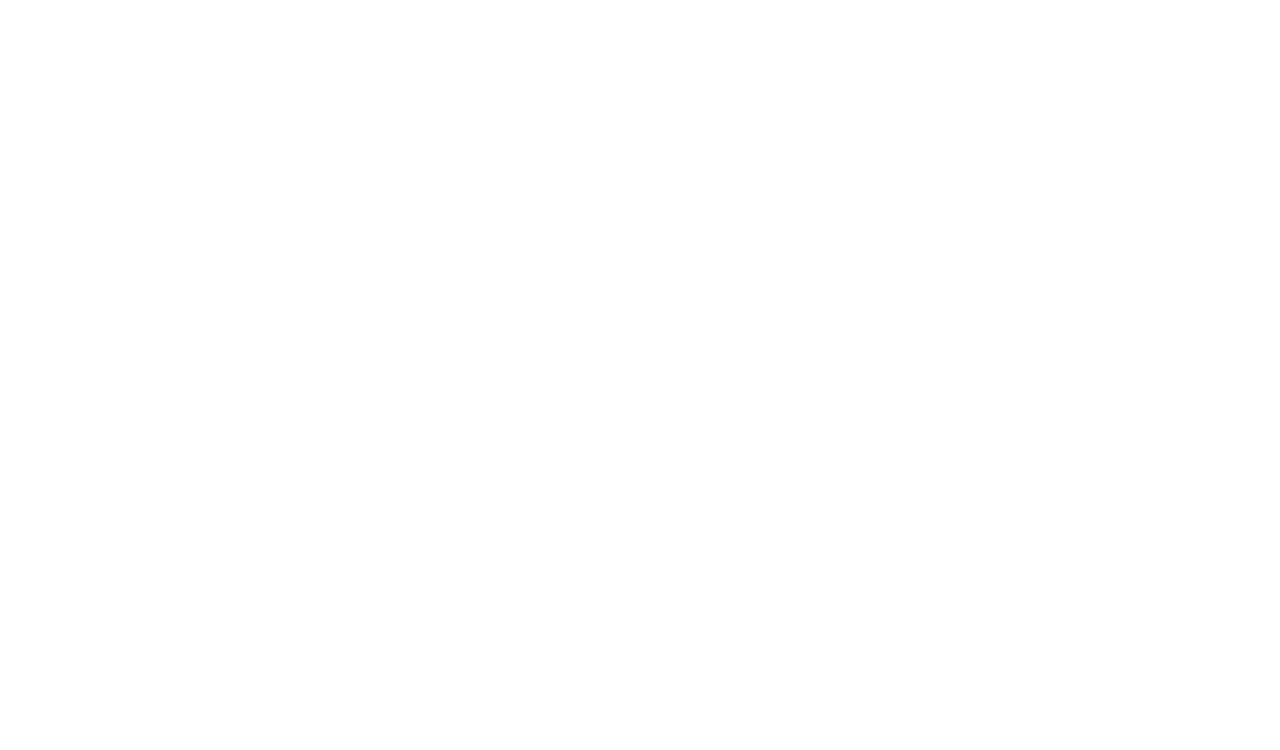
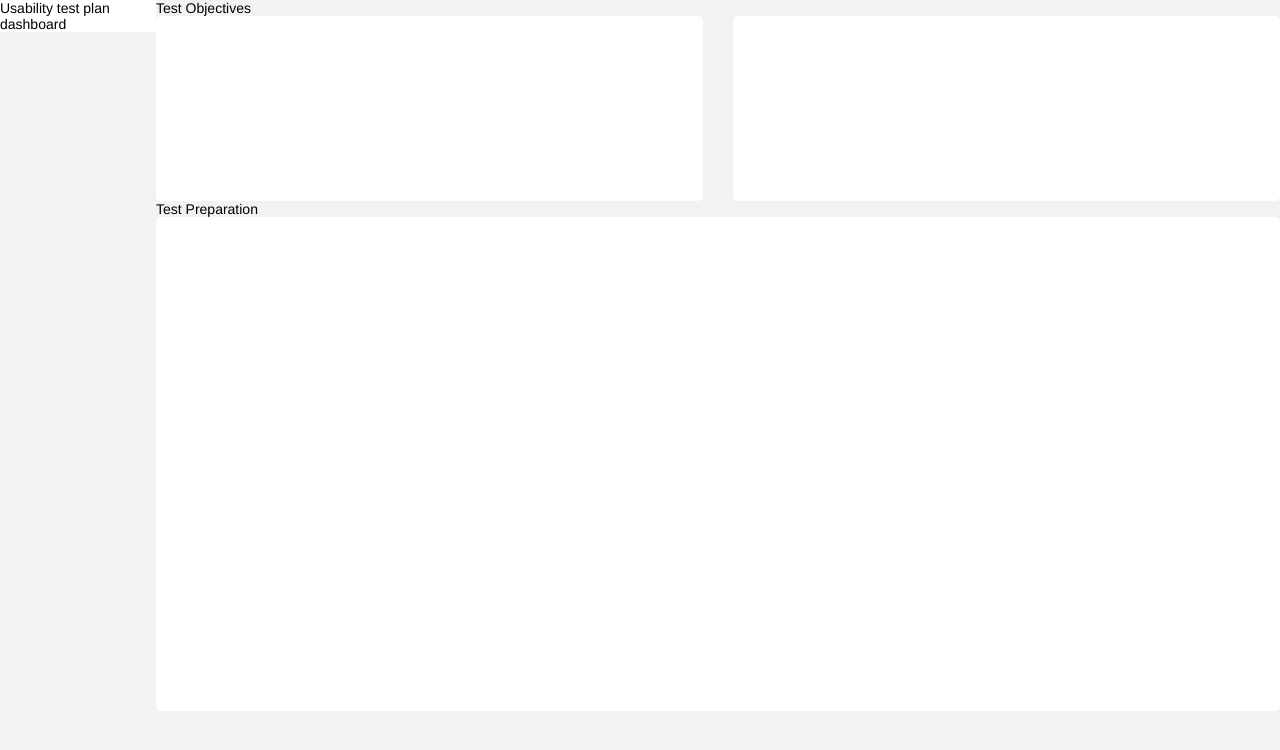
Before and after one commit to Volokhov-mda/beeInternsHW, a plain HTML site: page HW5_HTMLTask5/index.html in a window 1280 px wide. Drawn offline with nearby package versions, Linux system fonts and the light colour scheme.

Commit message:
Сверстаны основные блоки

```diff
--- a/HW5_HTMLTask5/fonts/fonts.css
+++ b/HW5_HTMLTask5/fonts/fonts.css
@@ -1,2 +1,5 @@
 /* Roboto */
 @import url('https://fonts.googleapis.com/css?family=Roboto&display=swap');
+
+/* Arimo */
+@import url('https://fonts.googleapis.com/css?family=Arimo&display=swap');
--- a/HW5_HTMLTask5/index.html
+++ b/HW5_HTMLTask5/index.html
@@ -10,6 +10,29 @@
     <title>Flex task</title>
 </head>
 <body>
+    <div class="container _flex-row">
+        <div class="dashboard">
+            <div class="dashboard_content">
+                <div class="dashbord_title">Usability test plan dashboard</div>
+            </div>
+        </div>
 
+        <div class="content _flex-column _align-center _center">
+            <div class="objectives_wrapper _flex-column">
+                <div class="title">Test Objectives</div>
+                <div class="objectives _flex-row _justify-between">
+                    <div class="objective main_block"></div>
+                    <div class="objective main_block"></div>
+                </div>
+            </div>
+
+            <div class="preparation_wrapper">
+                <div class="title">Test Preparation</div>
+                <div class="preparation main_block">
+
+                </div>
+            </div>
+        </div>
+    </div>
 </body>
 </html>
--- a/HW5_HTMLTask5/styles/blocks_styles.css
+++ b/HW5_HTMLTask5/styles/blocks_styles.css
@@ -0,0 +1,24 @@
+.container {
+    max-width: 1440px;
+}
+
+.dashboard {
+    width: 255px;
+    height: 100%;
+
+    background: white;
+}
+
+.objectives_wrapper {
+    width: 100%;
+}
+
+.objectives_wrapper .objective {
+    width: 547px;
+    height: 185px;
+}
+
+.preparation_wrapper .preparation {
+    width: 1124px;
+    height: 494px;
+}
--- a/HW5_HTMLTask5/styles/reusablestyles.css
+++ b/HW5_HTMLTask5/styles/reusablestyles.css
@@ -0,0 +1,44 @@
+._flex-row {
+    display: flex;
+    flex-direction: row;
+}
+
+._flex-column {
+    display: flex;
+    flex-direction: column;
+}
+
+/* Выравнивания по ширине */
+._justify-between {
+    display: flex;
+    justify-content: space-between;
+}
+
+._justify-evenly {
+    display: flex;
+    justify-content: space-evenly;
+}
+
+/* Выравнивания по центру */
+._align-center {
+    display: flex;
+    align-items: center;
+}
+
+._center {
+    margin-left: auto;
+    margin-right: auto;
+}
+
+/* Стандартные стили блоков */
+.main_block {
+    border-radius: 5px;
+
+    background: white;
+}
+
+.sub_block {
+    border-radius: 8px;
+
+    background: rgba(0, 84, 254, 0.04);
+}
--- a/HW5_HTMLTask5/styles/styles.css
+++ b/HW5_HTMLTask5/styles/styles.css
@@ -0,0 +1,9 @@
+body {
+    padding: 0;
+    margin: 0;
+
+    font-size: 14px;
+    font-family: 'Arimo', sans-serif;
+
+    background: #F2F2F2;
+}
```
